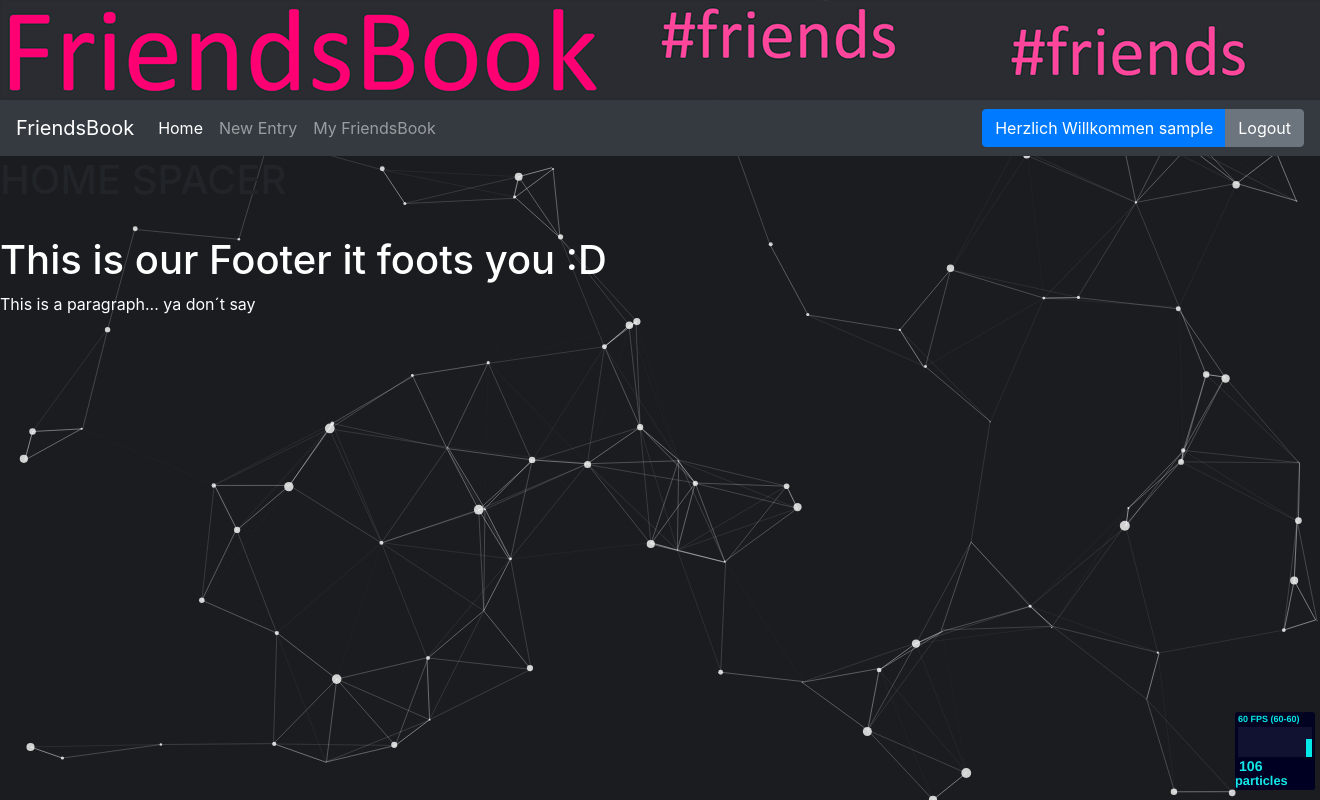
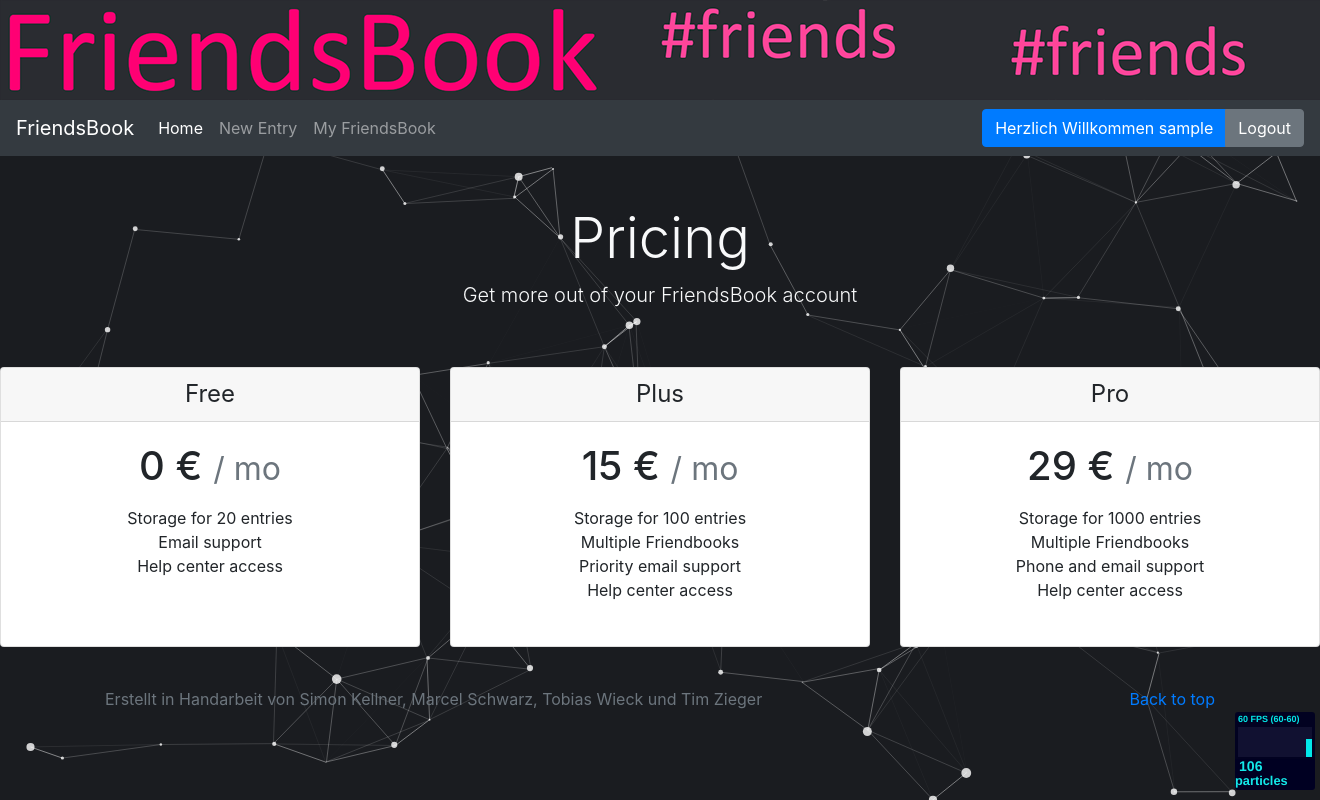
Before and after one commit to iCaotix/hft-ipr-projekt, a PHP site: page /index.php in a window 1320 px wide; the page is wider, and only the part inside the window is pictured. Run offline with PHP 8.4, Linux system fonts and the light colour scheme; the visitor is signed in with stand-in values (Sample User, id 1); a stand-in replaces the project's code that opens the database connection.

Commit message:
added main content

```diff
--- a/index.php
+++ b/index.php
@@ -15,6 +15,18 @@
 
     <!-- ccs stylesheet for Particles.js -->
     <link rel="stylesheet" media="screen" href="css/style.css">
+
+    <style type="text/css">
+      .footer {
+        position: absolute;
+        bottom: 0;
+        width: 100%;
+        /* Set the fixed height of the footer here */
+        height: 60px;
+        line-height: 60px; /* Vertically center the text there */
+        background-color: #f5f5f5;
+      }
+    </style>
 
     <script>
       var PHPSESSIONUSER = '<?php echo $_SESSION['user']; ?>';
@@ -46,6 +58,7 @@
     <?php #include('segments/_indexTestLoginVals.php'); ?><!-- For forms testing -->
 
     <!-- Welche seite soll geladen werden-->
+    <main role="main">
       <?php
         $page = '_404.html';
         $p = '';
@@ -78,12 +91,7 @@
         require('segments/'.$page);
 
       ?>
-    <div id="footer">
-        <div id="content">
-
-          <br>
-        </div>
-    </div>
+    </main>
     <!-- Include the footer-->
     <?php include('segments/_footer.html'); ?>
 
--- a/segments/_footer.html
+++ b/segments/_footer.html
@@ -1,4 +1,8 @@
-<footer id="footer" class="footer">
-    <h1>This is our Footer it foots you :D</h1>
-    <p>This is a paragraph... ya don´t say</p>
+<footer class="text-muted">
+  <div class="container">
+    <p class="float-right">
+      <a href="#">Back to top</a>
+    </p>
+    <p>Erstellt in Handarbeit von Simon Kellner, Marcel Schwarz, Tobias Wieck und Tim Zieger</p>
+  </div>
 </footer>
--- a/segments/_home.php
+++ b/segments/_home.php
@@ -1 +1,48 @@
-<h1>HOME SPACER</h1>
+<!-- PRICING -->
+<div class="alert pricing-header px-3 py-3 pt-md-5 pb-md-4 mx-auto text-center text-light">
+  <h1 class="display-4">Pricing</h1>
+  <p class="lead">Get more out of your FriendsBook account</p>
+</div>
+<div class="card-deck mb-3 text-center">
+  <div class="card mb-4 box-shadow">
+    <div class="card-header">
+      <h4 class="my-0 font-weight-normal">Free</h4>
+    </div>
+    <div class="card-body">
+      <h1 class="card-title pricing-card-title">0 € <small class="text-muted">/ mo</small></h1>
+      <ul class="list-unstyled mt-3 mb-4">
+        <li>Storage for 20 entries</li>
+        <li>Email support</li>
+        <li>Help center access</li>
+      </ul>
+    </div>
+  </div>
+  <div class="card mb-4 box-shadow">
+    <div class="card-header">
+      <h4 class="my-0 font-weight-normal">Plus</h4>
+    </div>
+    <div class="card-body">
+      <h1 class="card-title pricing-card-title">15 € <small class="text-muted">/ mo</small></h1>
+      <ul class="list-unstyled mt-3 mb-4">
+        <li>Storage for 100 entries</li>
+        <li>Multiple Friendbooks</li>
+        <li>Priority email support</li>
+        <li>Help center access</li>
+      </ul>
+    </div>
+  </div>
+  <div class="card mb-4 box-shadow">
+    <div class="card-header">
+      <h4 class="my-0 font-weight-normal">Pro</h4>
+    </div>
+    <div class="card-body">
+      <h1 class="card-title pricing-card-title">29 € <small class="text-muted">/ mo</small></h1>
+      <ul class="list-unstyled mt-3 mb-4">
+        <li>Storage for 1000 entries</li>
+        <li>Multiple Friendbooks</li>
+        <li>Phone and email support</li>
+        <li>Help center access</li>
+      </ul>
+    </div>
+  </div>
+</div>
```
Lines whose indentation alone changed are shown as unchanged.
